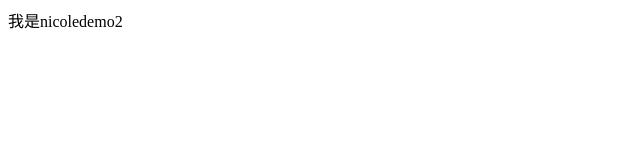
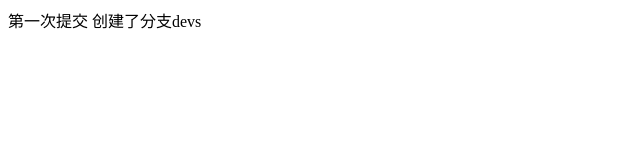
Before and after one commit to my2dieer/Nicole, a plain HTML site: page index.html in a window 1280 px wide. Shown: the whole page, without its empty margins (0-640 px from the left). Drawn offline with Linux system fonts and the light colour scheme.

Commit message:
Revert "我是nicoledemo2"
This reverts commit f61566d473d4b3705dfa77535a2c4cd78f5926e1.

```diff
--- a/index.html
+++ b/index.html
@@ -5,7 +5,8 @@
 </head>
 <body>
 
-我是nicoledemo2
+第一次提交
+创建了分支devs
 
 </body>
 </html>
```
